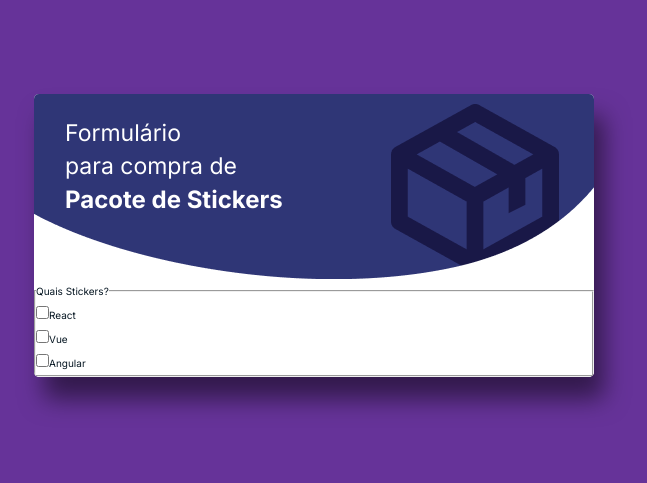
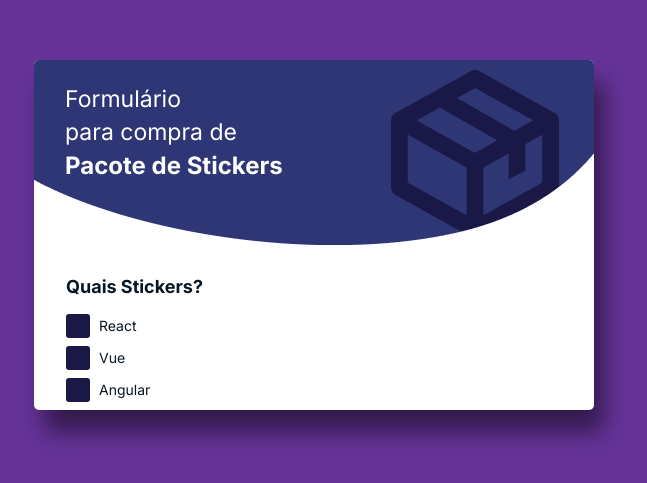
Before and after one commit to Gabriel-Souza2/Form-Pacote-de-stickers, a React (Vite) app: page / in a window 1280 px wide. Shown: the part 165-648 px from the top of the page, without its empty margins (326-973 px from the left). Built offline with nearby package versions, Linux system fonts and the light colour scheme.

Commit message:
💄 (input checkbox): estilizando checkbox

```diff
--- a/src/page/Home.tsx
+++ b/src/page/Home.tsx
@@ -1,4 +1,4 @@
-import { HomeContainer } from './styles'
+import { FormStickers, HomeContainer } from './styles'
 
 export function Home() {
   return (
@@ -15,23 +15,34 @@ export function Home() {
           </div>
         </header>
         <main>
-          <form>
+          <FormStickers>
             <fieldset>
               <legend>Quais Stickers?</legend>
               <div className="checkbox-wrapper">
                 <input type="checkbox" name="react" id="react" />
+                <div className="checkmark">
+                  <span className="check"></span>
+                </div>
+
                 <label htmlFor="react">React</label>
               </div>
               <div className="checkbox-wrapper">
                 <input type="checkbox" name="vue" id="vue" />
+                <div className="checkmark">
+                  <span className="check"></span>
+                </div>
                 <label htmlFor="vue">Vue</label>
               </div>
               <div className="checkbox-wrapper">
                 <input type="checkbox" name="angular" id="angular" />
+                <div className="checkmark">
+                  <span className="check"></span>
+                </div>
+
                 <label htmlFor="angular">Angular</label>
               </div>
             </fieldset>
-          </form>
+          </FormStickers>
         </main>
       </div>
     </HomeContainer>
--- a/src/page/styles.ts
+++ b/src/page/styles.ts
@@ -44,3 +44,67 @@ export const HomeContainer = styled.div`
     }
   }
 `
+
+export const FormStickers = styled.form`
+  margin-top: 3rem;
+  fieldset {
+    border: none;
+    padding: 0 3.2rem;
+
+    legend {
+      font-size: 1.8rem;
+      font-weight: bold;
+      color: ${({ theme }) => theme['pine-green']};
+      margin-bottom: 1.5rem;
+      cursor: pointer;
+    }
+
+    .checkbox-wrapper {
+      display: flex;
+      align-items: center;
+      gap: 0.9rem;
+      font-size: 1.4rem;
+      margin-bottom: 0.8rem;
+      position: relative;
+
+      input[type='checkbox'] {
+        width: 2.4rem;
+        height: 2.4rem;
+        outline: none;
+        background-color: ${({ theme }) => theme['pine-green']};
+        position: absolute;
+        opacity: 0;
+        cursor: pointer;
+      }
+
+      .checkmark {
+        width: 2.4rem;
+        height: 2.4rem;
+        background-color: ${({ theme }) => theme['dark-blue-grey']};
+        border-radius: 3px;
+        cursor: pointer;
+
+        display: flex;
+        justify-content: center;
+      }
+
+      .check {
+        display: none;
+        margin-top: 3px;
+        width: 8px;
+        height: 14px;
+        transform: rotate(45deg);
+        border-right: 3px solid ${({ theme }) => theme.white};
+        border-bottom: 3px solid ${({ theme }) => theme.white};
+      }
+
+      input[type='checkbox']:hover ~ .checkmark {
+        background-color: ${({ theme }) => theme['pine-green']};
+      }
+
+      input[type='checkbox']:checked ~ .checkmark .check {
+        display: block;
+      }
+    }
+  }
+`
```
